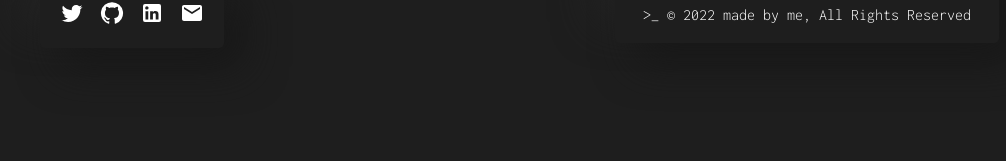
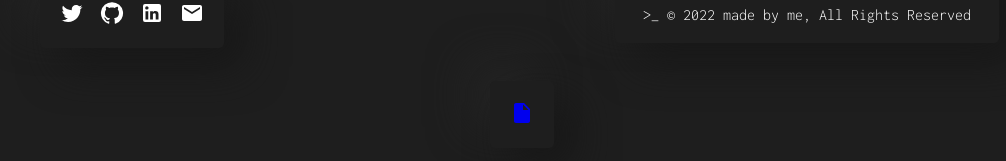
Before and after one commit to daksh23/daksh23.github.io, a React (Create React App) app: page / in a window 1280 px wide. Shown: the part 619-780 px from the top of the page, without its empty margins (110-1116 px from the left). Built offline with nearby package versions, Linux system fonts and the light colour scheme.

Commit message:
Resume card done

```diff
--- a/src/App.js
+++ b/src/App.js
@@ -3,6 +3,7 @@ import $ from "jquery";
 import Profile from './Components/Profile';
 import Story from './Components/Story';
 import SocialMedia from './Components/SocialMedia';
+import Resume from './Components/Resume';
 
 function App() {
 
@@ -49,6 +50,7 @@ function App() {
                 <Profile />
                 <Story />
                 <SocialMedia />
+                <Resume />
             </div>
     );
 }
--- /dev/null
+++ b/src/Components/Resume.js
@@ -0,0 +1,14 @@
+import React from 'react'
+import InsertDriveFileIcon from '@mui/icons-material/InsertDriveFile';
+
+const Resume = () => {
+  return (
+    <div className="ResumeCard">
+         <a href="/Documents/Latest_Daksh_patel.pdf" target = "_blank">
+            <InsertDriveFileIcon />
+         </a>
+    </div>
+  )
+}
+
+export default Resume
--- a/src/index.css
+++ b/src/index.css
@@ -78,3 +78,20 @@ body::-webkit-scrollbar {
 .SocialMediaCard  .LinkedIn:hover{
     color:#0e76a8 ;
 }
+
+
+.ResumeCard {
+    position: absolute;
+    top: 700px;
+    left: 600px;
+    padding: 20px;
+    border-radius: 5px;
+    background-color: #1e1e1e;
+    box-shadow: 20px 20px 40px #181818, -20px -20px 40px #242424;
+    text-align: center;
+    font-family: 'Inconsolata', monospace;
+}
+
+.ResumeCard a:visited {
+    color: white;
+}
```
Also changed, not shown: 1 other file (tests, documents, lock files or other folders).
